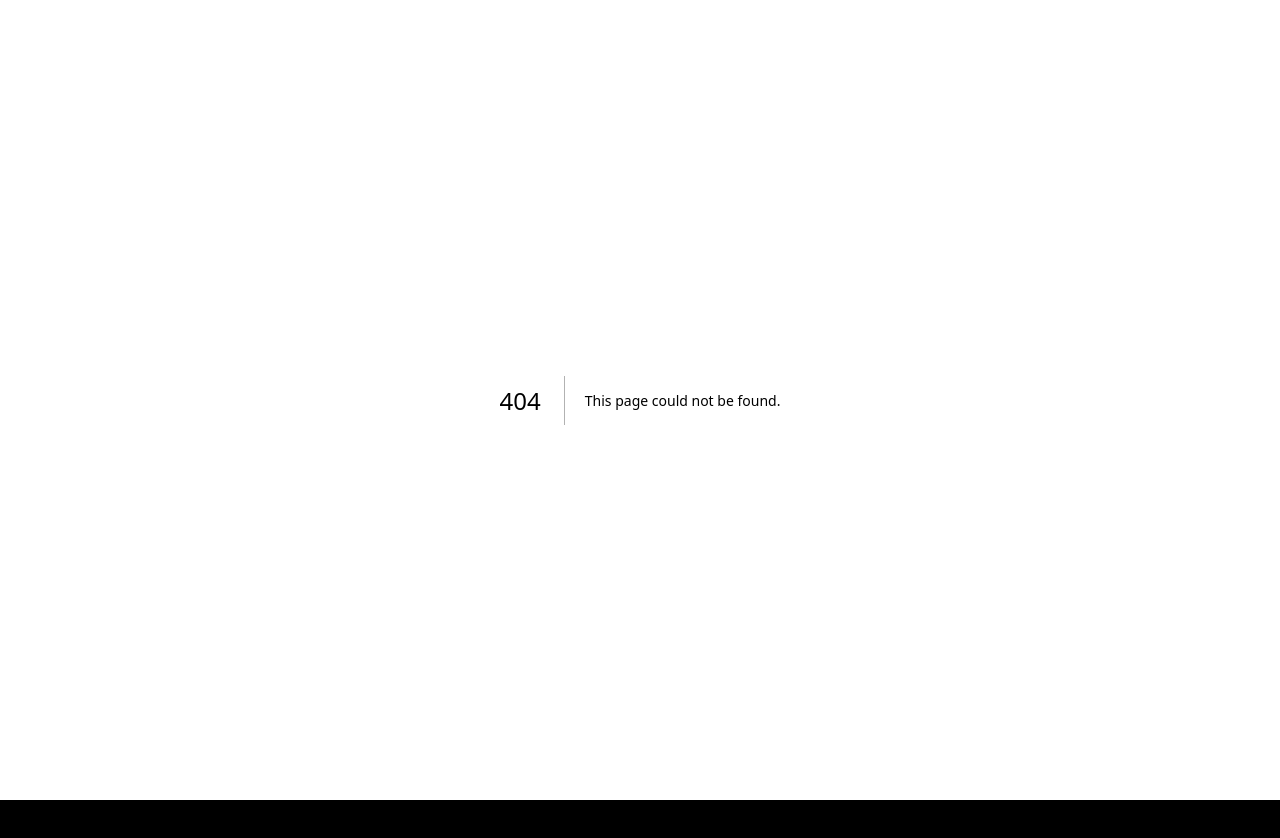
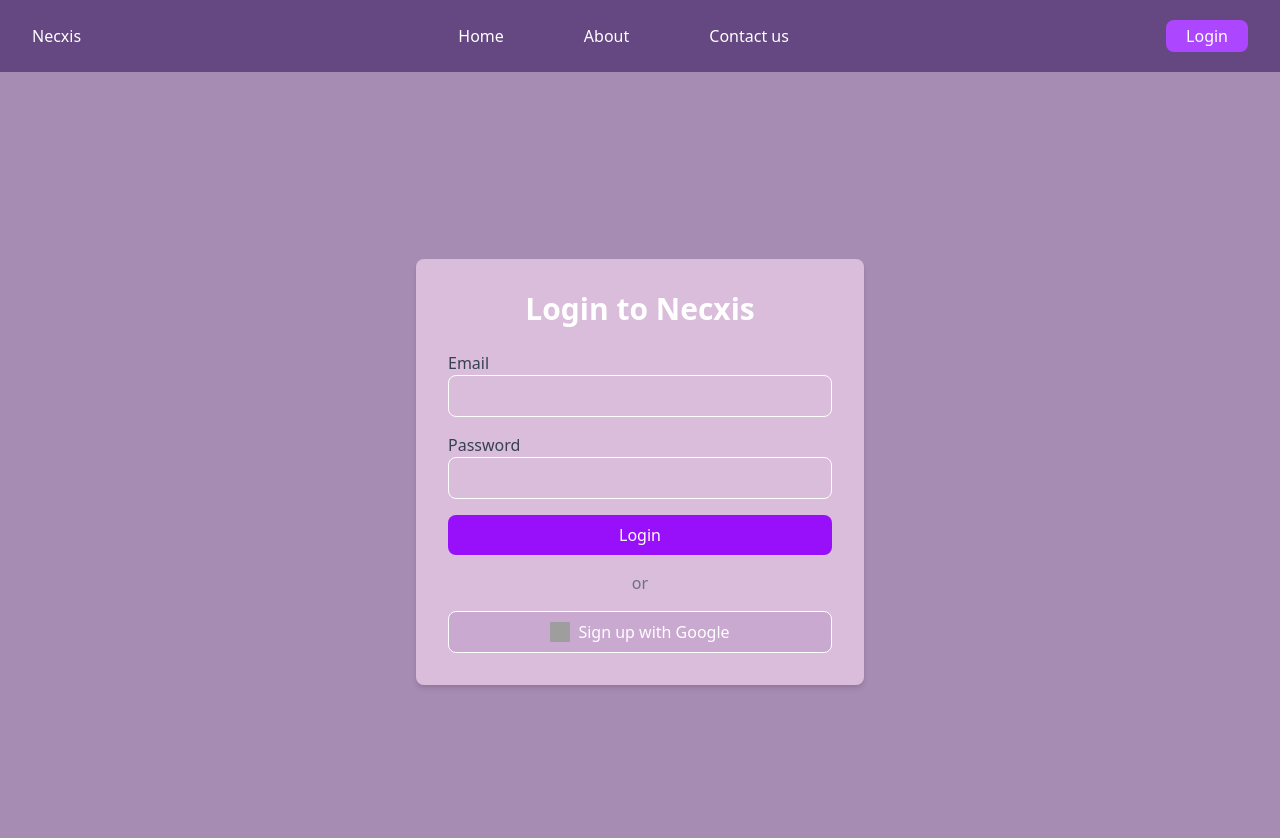
Before and after one commit to Gaurav-meena95/Authentication, a Next.js app in the folder authentication_firebas/: page /componets/login in a window 1280 px wide. Before the commit this address had no page. Shown: the top 838 px of the page. Before the commit the page ends 800 px from the top, so only its background shows below. Built offline with nearby package versions, Linux system fonts and the light colour scheme; grey boxes are pictures that could not be loaded.

Commit message:
ui is ready

```diff
--- a/authentication_firebas/package.json
+++ b/authentication_firebas/package.json
@@ -9,9 +9,11 @@
     "lint": "next lint"
   },
   "dependencies": {
+    "@emotion/cache": "^11.14.0",
+    "@mui/material-nextjs": "^7.1.0",
+    "next": "15.3.2",
     "react": "^19.0.0",
-    "react-dom": "^19.0.0",
-    "next": "15.3.2"
+    "react-dom": "^19.0.0"
   },
   "devDependencies": {
     "@tailwindcss/postcss": "^4",
--- /dev/null
+++ b/authentication_firebas/src/app/componets/footer/page.js
@@ -0,0 +1,30 @@
+import React from 'react'
+
+const Footer = () => {
+  return (
+    <footer className="bg-[#654781]  text-white py-8">
+  <div className="max-w-7xl mx-auto px-4 md:flex md:justify-between md:items-center">
+
+    <div className="mb-6 md:mb-0">
+      <h2 className="text-2xl font-bold">Necxis</h2>
+      <p className="text-gray-300 mt-2 text-sm">
+        Empowering Innovation Through Technology
+      </p>
+    </div>
+
+    <div className="space-x-6">
+      <a href="#" className="text-gray-100 hover:text-white transition">About</a>
+      <a href="#" className="text-gray-100 hover:text-white transition">Careers</a>
+      <a href="#" className="text-gray-100 hover:text-white transition">Contact</a>
+    </div>
+  </div>
+
+  <div className="mt-8 border-t border-gray-900 pt-4 text-center text-md text-gray-900">
+    © 2025 Necxis. All rights reserved.
+  </div>
+</footer>
+
+  )
+}
+
+export default Footer
--- /dev/null
+++ b/authentication_firebas/src/app/componets/landing/page.js
@@ -0,0 +1,26 @@
+import React from "react";
+
+const Landing = () => {
+  return (
+    <section className="bg-[#a78cb3fe] h-screen text-white py-20 text-center">
+      <div className="max-w-4xl h-full mx-auto  px-4">
+        <div>
+          <h2 className="text-4xl font-extrabolmb-4">Welcome to Necxis</h2>
+          <p className="text-xl text-gray-300 mt-10 mb-8">
+           Preserving your best moments, beautifully and effortlessly.
+          </p>
+        </div>
+        <div className="flex justify-center items-center">
+          <img className="w-150" src="https://i.imghippo.com/files/bibH8472LAA.png" alt="" />
+        </div>
+
+        <a href="#"
+          className="inline-block bg-purple-600 text-white px-6 py-3 rounded-lg font-medium hover:bg-purple-700 transition" >
+          Get Started
+        </a>
+      </div>
+    </section>
+  );
+};
+
+export default Landing;
--- /dev/null
+++ b/authentication_firebas/src/app/componets/login/dashbord/page.js
@@ -0,0 +1,13 @@
+import React from 'react'
+import Navbar from '../../navar/page'
+
+const Dashbord = () => {
+  return (
+    <div>
+      <Navbar/>
+      <h1>Welcome to dashboard</h1>
+    </div>
+  )
+}
+
+export default Dashbord
--- /dev/null
+++ b/authentication_firebas/src/app/componets/login/page.js
@@ -0,0 +1,57 @@
+import React from "react";
+import Navbar from "../navar/page";
+
+const Login = () => {
+  return (
+    <>
+      <Navbar />
+          <div className="min-h-screen flex items-center justify-center bg-[#a78cb3fe]">
+      <div className="bg-[#dec1dff0] p-8 rounded-lg shadow-md w-full max-w-md">
+        <h2 className="text-3xl font-bold mb-6 text-center">Login to Necxis</h2>
+
+        <form  className="space-y-4">
+          <div>
+            <label className="block text-gray-700">Email</label>
+            <input
+              type="email"
+              className="w-full px-4 py-2 border rounded-lg"
+              required
+            />
+          </div>
+
+          <div>
+            <label className="block text-gray-700">Password</label>
+            <input
+              type="password"
+              className="w-full px-4 py-2 border rounded-lg"
+              required
+            />
+          </div>
+
+          <button
+            type="submit"
+            className="w-full bg-purple-600 text-white py-2 rounded-lg hover:bg-purple-700"
+          >
+            Login
+          </button>
+        </form>
+
+        <div className="text-center my-4 text-gray-500">or</div>
+
+        <button
+          className="w-full flex items-center justify-center border py-2 rounded-lg bg-[#9f76b24b] hover:bg-gray-100 hover:text-gray-800"
+        >
+          <img
+            src="https://i.imghippo.com/files/wbei7195DUA.png"
+            alt="Google"
+            className="w-5 h-5 mr-2"
+          />
+          Sign up with Google
+        </button>
+      </div>
+    </div>
+    </>
+  );
+};
+
+export default Login;
--- /dev/null
+++ b/authentication_firebas/src/app/componets/navar/page.js
@@ -0,0 +1,31 @@
+"use client";
+import Link from "next/link";
+import React from "react";
+
+const Navbar = ({ login }) => {
+  return (
+    <nav className="bg-[#654781] flex justify-between items-center px-8 py-5">
+      <div className="">Necxis</div>
+      <div className="">
+        <a className="mx-10  hover:underline underline-offset-5" href="">
+          Home
+        </a>
+        <a className="mx-10  hover:underline underline-offset-5" href="">
+          About
+        </a>
+        <a className="mx-10  hover:underline underline-offset-5" href="">
+          Contact us
+        </a>
+      </div>
+      <div className="">
+        <Link href={"/componets/login"}>
+          <button className="bg-purple-500 p-1 px-5 rounded-lg border-none hover:bg-purple-700 transition hover:cursor-pointer ">
+            Login
+          </button>
+        </Link>
+      </div>
+    </nav>
+  );
+};
+
+export default Navbar;
--- a/authentication_firebas/src/app/layout.js
+++ b/authentication_firebas/src/app/layout.js
@@ -16,6 +16,7 @@ export const metadata = {
   description: "Generated by create next app",
 };
 
+
 export default function RootLayout({ children }) {
   return (
     <html lang="en">
--- a/authentication_firebas/src/app/page.js
+++ b/authentication_firebas/src/app/page.js
@@ -1,9 +1,14 @@
-import Image from "next/image";
+
+import Footer from "./componets/footer/page";
+import Landing from "./componets/landing/page";
+import Navbar from "./componets/navar/page";
 
 export default function Home() {
   return (
-    <main className="bg-black">
-      <h1>Gaurav Meena</h1>
-    </main>
+    <>
+    <Navbar/>
+    <Landing/>
+    <Footer/>
+    </>
   );
 }
```
Also changed, not shown: 1 other file (tests, documents, lock files or other folders).
